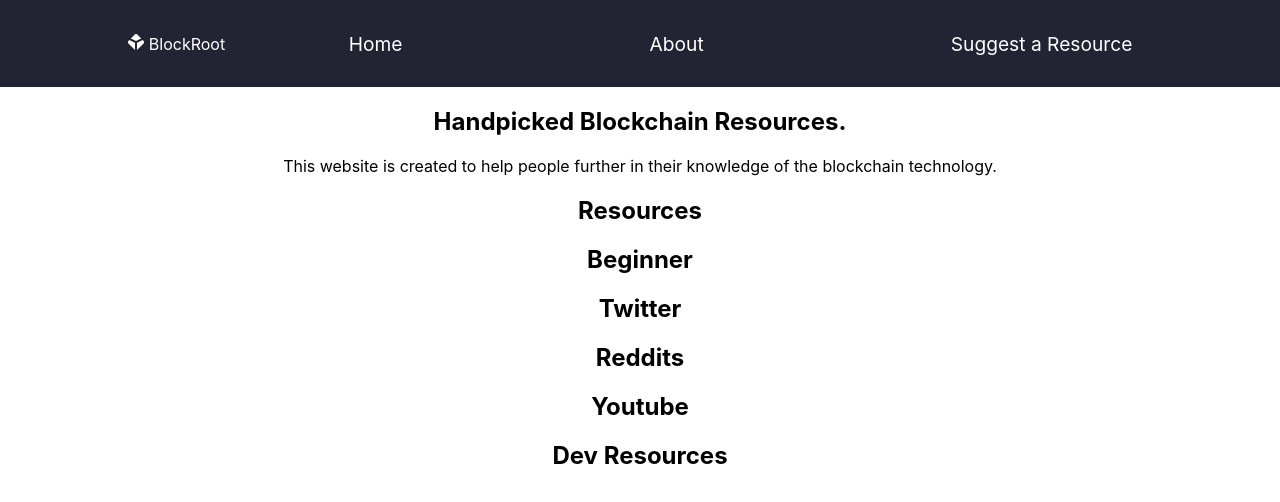
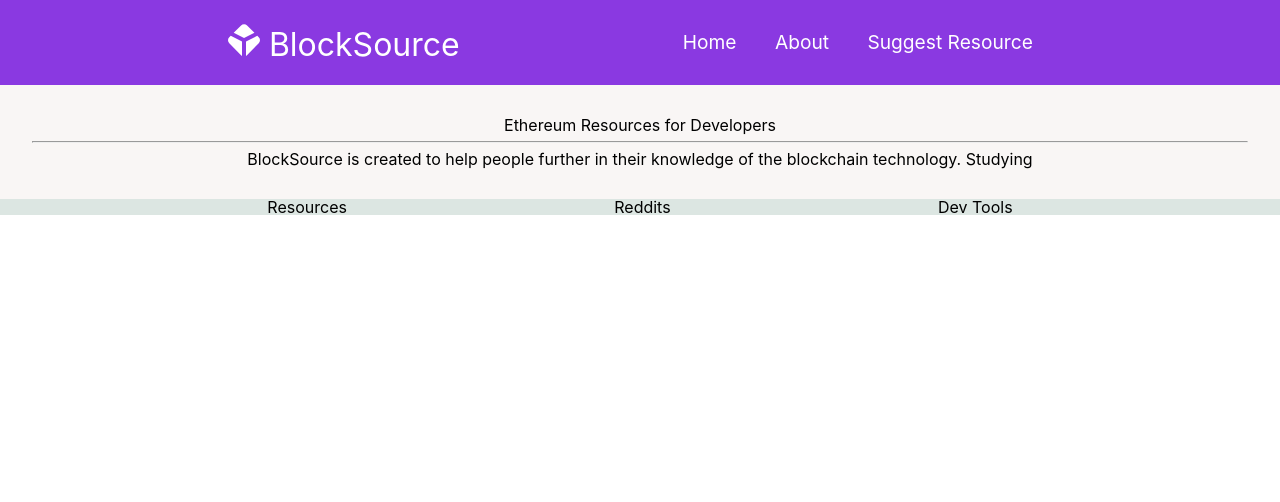
Before and after one commit to Danieltda/OXDAMZOR, a React (Create React App) app: page / in a window 1280 px wide. Shown: the top 502 px of the page. Built offline with nearby package versions, Linux system fonts and the light colour scheme.

Commit message:
layout changes

```diff
--- a/src/App.css
+++ b/src/App.css
@@ -2,15 +2,7 @@
   text-align: center;
 }
 
-.App-logo {
-  height: 40vmin;
-  pointer-events: none;
-}
-
 .link-style {
-  display: flex;
-  justify-content: space-evenly;
-  list-style-type: none;
   margin: 0.4em 1em;
   font-size: 1.2em;
   text-decoration: none;
@@ -21,35 +13,14 @@
   border-radius: 5px;
   background: linear-gradient(90deg, #abc4f7, #778ebc);
   color: #fff;
-  border: 0;
 }
 
-@media (prefers-reduced-motion: no-preference) {
-  .App-logo {
-    animation: App-logo-spin infinite 20s linear;
-  }
+.navigation-bar-links {
+  display: flex;
+  justify-content: flex-end;
+  font-size: 1em;
 }
 
-.App-header {
-  background-color: #282c34;
-  min-height: 100vh;
-  display: flex;
-  flex-direction: column;
-  align-items: center;
-  justify-content: center;
-  font-size: calc(10px + 2vmin);
-  color: white;
+.div-blockroot {
+  font-size: 2em;
 }
-
-.App-link {
-  color: #61dafb;
-}
-
-@keyframes App-logo-spin {
-  from {
-    transform: rotate(0deg);
-  }
-  to {
-    transform: rotate(360deg);
-  }
-}
--- a/src/App.js
+++ b/src/App.js
@@ -11,8 +11,9 @@
     <div className="App">
       <nav className="navigation-bar">
         <div className="div-blockroot">
-          <SiBlockchaindotcom /> BlockRoot
+          <SiBlockchaindotcom /> BlockSource
         </div>
+        <div className="navigation-bar-links">
           <Link to="/" className="link-style">
             Home
           </Link>
@@ -22,8 +23,9 @@
           </Link>
           <br />
           <Link to="/suggestaresource" className="link-style">
-          Suggest a Resource
+            Suggest Resource
           </Link>
+        </div>
       </nav>
       <Routes>
         <Route path="/" element={<HomePage />} />
--- a/src/Components/Overview/overview.css
+++ b/src/Components/Overview/overview.css
@@ -0,0 +1,4 @@
+.overview-section-s1 {
+  background-color: #f9f6f5;
+  padding: 2em;
+}
--- a/src/Components/Overview/overview.jsx
+++ b/src/Components/Overview/overview.jsx
@@ -1,13 +1,17 @@
 import React from "react";
+import "./overview.css";
 
 export default function Overview() {
   return (
     <>
-      <h1>Handpicked Blockchain Resources.</h1>
-      <p>
-        This website is created to help people further in their knowledge of the
-        blockchain technology.
-      </p>
+      <div className="overview-section-s1">
+        <h1>Ethereum Resources for Developers</h1>
+        <hr />
+        <p>
+          BlockSource is created to help people further in their knowledge of
+          the blockchain technology. Studying
+        </p>
+      </div>
     </>
   );
 }
--- a/src/Components/Resources/resources.css
+++ b/src/Components/Resources/resources.css
@@ -0,0 +1,5 @@
+.section1-resources {
+  background-color: rgb(220, 230, 226);
+  display: flex;
+  justify-content: space-evenly;
+}
--- a/src/Components/Resources/resources.jsx
+++ b/src/Components/Resources/resources.jsx
@@ -1,14 +1,14 @@
 import React from "react";
+import "./resources.css";
 
 export default function Resources() {
   return (
     <>
-      <h1>Resources</h1>
-      <h2>Beginner</h2>
-      <h2>Twitter</h2>
-      <h2>Reddits</h2>
-      <h2>Youtube</h2>
-      <h2>Dev Resources</h2>
+      <section className="section1-resources">
+        <div>Resources</div>
+        <div>Reddits</div>
+        <div>Dev Tools</div>
+      </section>
     </>
   );
 }
--- a/src/index.css
+++ b/src/index.css
@@ -1,3 +1,129 @@
+/* css reset */
+html,
+body,
+div,
+span,
+applet,
+object,
+iframe,
+h1,
+h2,
+h3,
+h4,
+h5,
+h6,
+p,
+blockquote,
+pre,
+a,
+abbr,
+acronym,
+address,
+big,
+cite,
+code,
+del,
+dfn,
+em,
+img,
+ins,
+kbd,
+q,
+s,
+samp,
+small,
+strike,
+strong,
+sub,
+sup,
+tt,
+var,
+b,
+u,
+i,
+center,
+dl,
+dt,
+dd,
+ol,
+ul,
+li,
+fieldset,
+form,
+label,
+legend,
+table,
+caption,
+tbody,
+tfoot,
+thead,
+tr,
+th,
+td,
+article,
+aside,
+canvas,
+details,
+embed,
+figure,
+figcaption,
+footer,
+header,
+hgroup,
+menu,
+nav,
+output,
+ruby,
+section,
+summary,
+time,
+mark,
+audio,
+video {
+  margin: 0;
+  padding: 0;
+  border: 0;
+  font-size: 100%;
+  font: inherit;
+  vertical-align: baseline;
+}
+/* HTML5 display-role reset for older browsers */
+article,
+aside,
+details,
+figcaption,
+figure,
+footer,
+header,
+hgroup,
+menu,
+nav,
+section {
+  display: block;
+}
+body {
+  line-height: 1;
+}
+ol,
+ul {
+  list-style: none;
+}
+blockquote,
+q {
+  quotes: none;
+}
+blockquote:before,
+blockquote:after,
+q:before,
+q:after {
+  content: "";
+  content: none;
+}
+table {
+  border-collapse: collapse;
+  border-spacing: 0;
+}
+
 body {
   margin: 0;
   font-family: -apple-system, BlinkMacSystemFont, "Segoe UI", "Roboto", "Oxygen",
@@ -13,7 +139,7 @@
 }
 
 .navigation-bar {
-  background-color: #222433;
+  background-color: #8a39e1;
   color: white;
   display: flex;
   justify-content: space-evenly;
```
Lines whose indentation alone changed are shown as unchanged.
